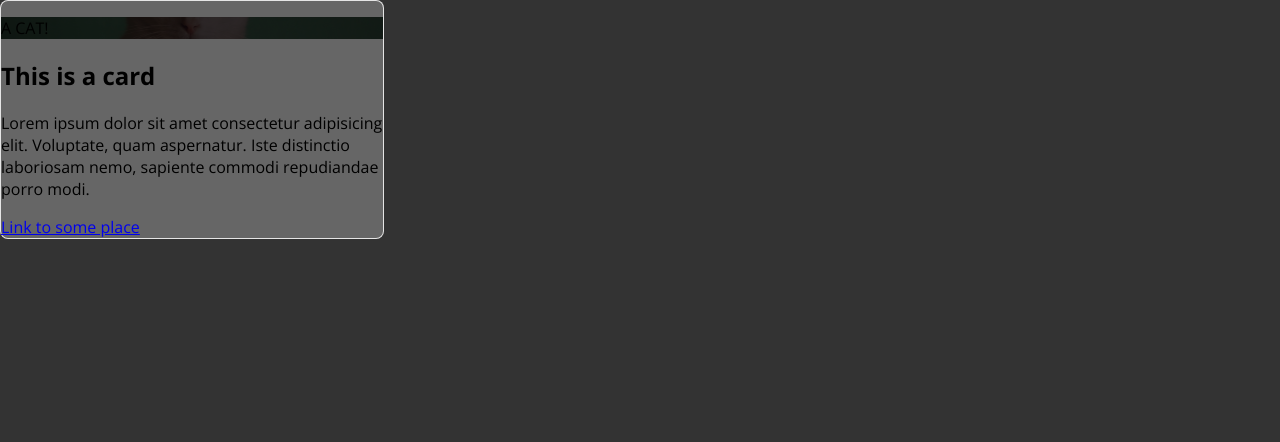
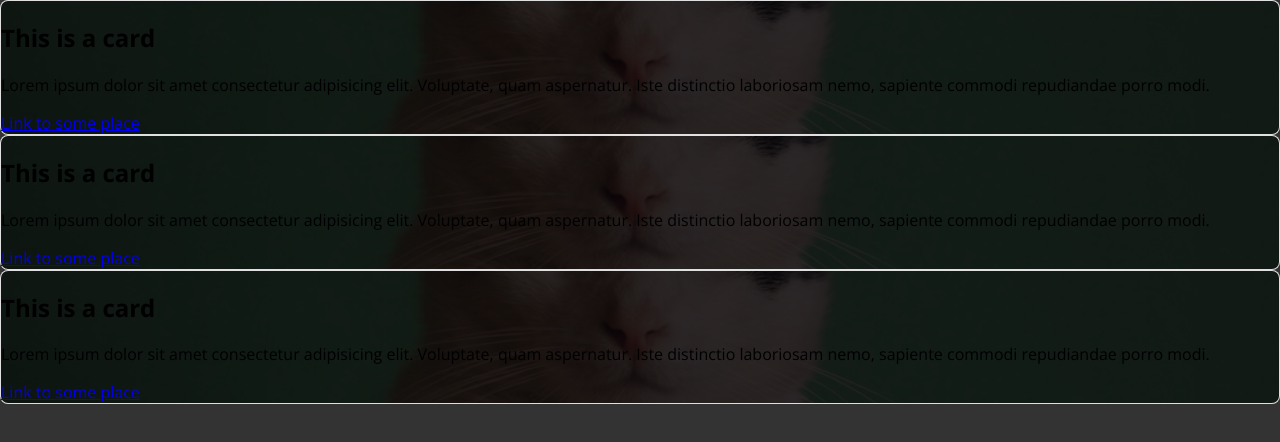
Before and after one commit to Alco80/Just-a-bunch-of-cards, a website: page src/index.html in a window 1280 px wide. Drawn offline with nearby package versions, Linux system fonts and the light colour scheme.

Commit message:
Lots of changes.

```diff
--- a/css/style.css
+++ b/css/style.css
@@ -21,16 +21,11 @@ body{
 }
 
 .card{
-background-color: #666666;
-border: 1px solid #eeee;
-border-radius: 8px;
-width: 30%;
-}
-
-.card__img{
-    background-color: #352c2c;
     background-image: url(../src/img/cat.jpeg);
     background-position: center;
     background-size: cover;
     background-blend-mode: multiply;
+    background-color: #352c2c;
+    border: 1px solid #eeee;
+    border-radius: 8px;
 }
--- a/src/index.html
+++ b/src/index.html
@@ -9,18 +9,42 @@
 <body>
   <main class="grid-container">
         <div class="card">
-        <div class="card__img">
-            <p class="sub-text">A CAT!</p>
-        </div>
+        <div class="card__info">
             <div class="card__content">
                 <h2 class="card__header">This is a card</h2>
             </div>
-        <div class="card__info">
             <p class="card__text">Lorem ipsum dolor sit amet consectetur adipisicing elit. Voluptate, quam aspernatur. Iste distinctio laboriosam nemo, sapiente commodi repudiandae porro modi.</p>
-        </div>
             <div class="card__btn">
                 <a href="#" class="card__link">Link to some place</a>
             </div>
+        </div>
+
+        </div>
+
+        <div class="card">
+            <div class="card__info">
+                <div class="card__content">
+                    <h2 class="card__header">This is a card</h2>
+                </div>
+                <p class="card__text">Lorem ipsum dolor sit amet consectetur adipisicing elit. Voluptate, quam aspernatur. Iste distinctio laboriosam nemo, sapiente commodi repudiandae porro modi.</p>
+                <div class="card__btn">
+                    <a href="#" class="card__link">Link to some place</a>
+                </div>
+            </div>
+
+            </div>
+
+            <div class="card">
+                <div class="card__info">
+                    <div class="card__content">
+                        <h2 class="card__header">This is a card</h2>
+                    </div>
+                    <p class="card__text">Lorem ipsum dolor sit amet consectetur adipisicing elit. Voluptate, quam aspernatur. Iste distinctio laboriosam nemo, sapiente commodi repudiandae porro modi.</p>
+                    <div class="card__btn">
+                        <a href="#" class="card__link">Link to some place</a>
+                    </div>
+                </div>
+
                 </div>
   </main>
 
```
Lines whose indentation alone changed are shown as unchanged.
